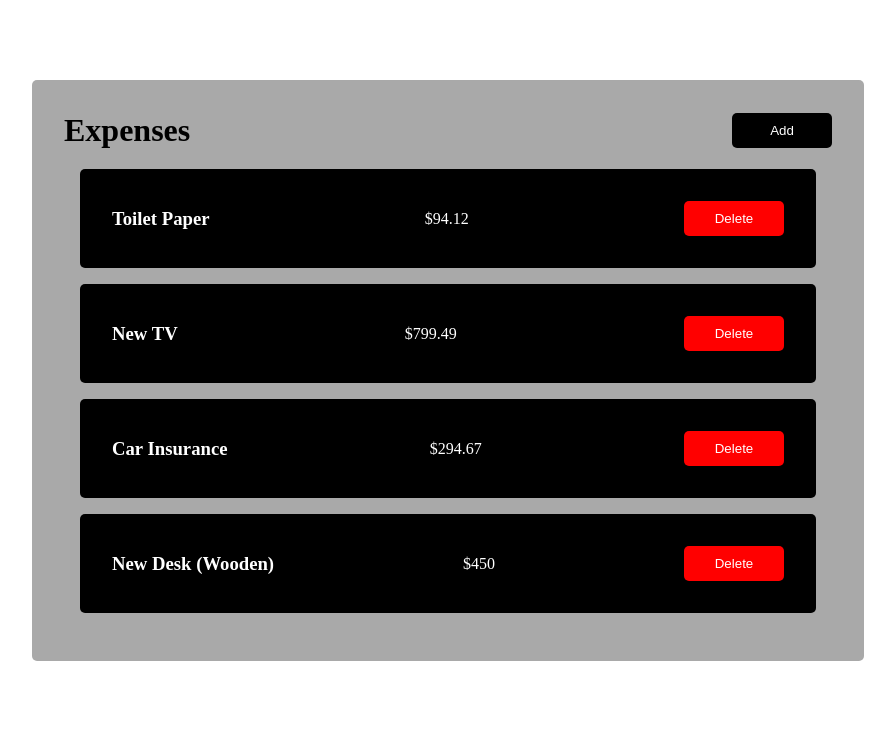
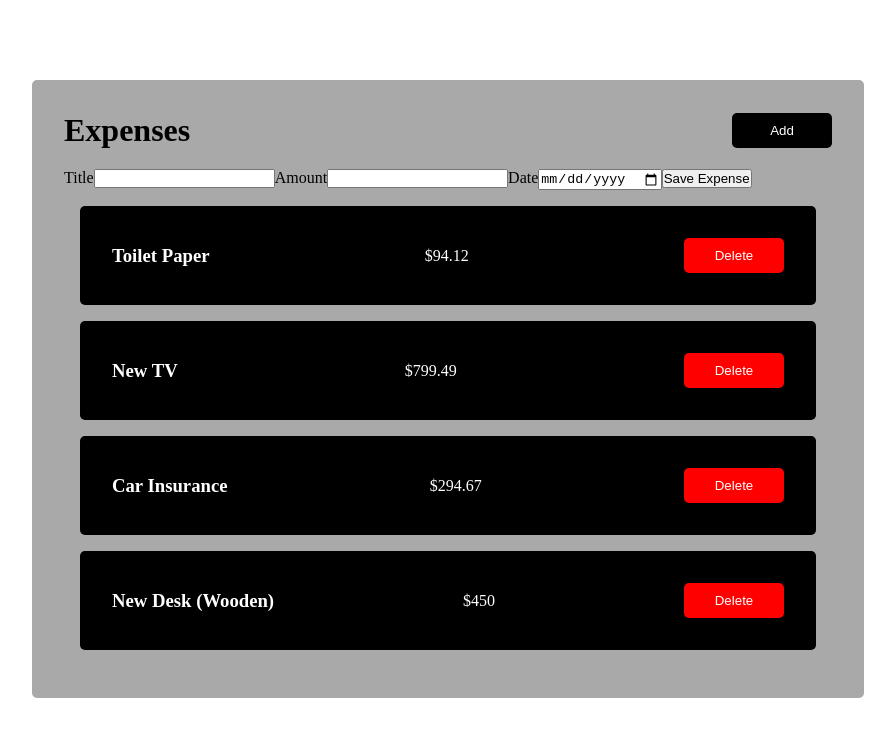
Before and after one commit to vargassormm1/expense-tracker, a React (Create React App) app: page / in a window 1280 px wide. Shown: the top 736 px of the page, without its empty margins (192-1087 px from the left). Built offline with nearby package versions, Linux system fonts and the light colour scheme.

Commit message:
added expense form to add new expenses on the list

```diff
--- a/src/App.js
+++ b/src/App.js
@@ -1,6 +1,7 @@
 import { useState } from "react";
 import Header from "./Components/Header";
 import List from "./Components/List";
+import ExpenseForm from "./Components/ExpenseForm";
 
 function App() {
   const [expenses, setExpenses] = useState([
@@ -25,6 +26,16 @@ function App() {
     },
   ]);
 
+  // Add Expense
+  const addExpense = (expense) => {
+    const id = Math.floor(Math.random() * 10000) + 1;
+
+    const newExpense = { id, ...expense };
+
+    setExpenses([...expenses, newExpense]);
+  };
+
+  // Delete Expense
   const deleteExpense = (id) => {
     setExpenses(expenses.filter((expense) => expense.id !== id));
   };
@@ -32,6 +43,7 @@ function App() {
   return (
     <div className="container">
       <Header expenses={expenses} />
+      <ExpenseForm onAdd={addExpense} />
       {expenses.length > 0 ? (
         <List expenses={expenses} onDelete={deleteExpense} />
       ) : (
--- /dev/null
+++ b/src/Components/ExpenseForm.js
@@ -0,0 +1,50 @@
+import { useState } from "react";
+
+const ExpenseForm = (props) => {
+  const [title, setTitle] = useState("");
+  const [amount, setAmount] = useState("");
+  const [date, setDate] = useState("");
+
+  const onSubmit = (e) => {
+    e.preventDefault();
+
+    if (!title) {
+      alert("Please Add a Title");
+      return;
+    }
+
+    props.onAdd({ title, amount, date });
+
+    setTitle("");
+    setAmount("");
+    setDate("");
+  };
+
+  return (
+    <div>
+      <form onSubmit={onSubmit}>
+        <label htmlFor="title">Title</label>
+        <input
+          type="text"
+          value={title}
+          onChange={(e) => setTitle(e.target.value)}
+        />
+        <label htmlFor="Amount">Amount</label>
+        <input
+          type="text"
+          value={amount}
+          onChange={(e) => setAmount(e.target.value)}
+        />
+        <label htmlFor="Date">Date</label>
+        <input
+          type="date"
+          value={date}
+          onChange={(e) => setDate(e.target.value)}
+        />
+        <input type="submit" value="Save Expense" />
+      </form>
+    </div>
+  );
+};
+
+export default ExpenseForm;
--- a/src/index.css
+++ b/src/index.css
@@ -41,3 +41,7 @@
 h2 {
   text-align: center;
 }
+
+.toggle {
+  display: none;
+}
```
